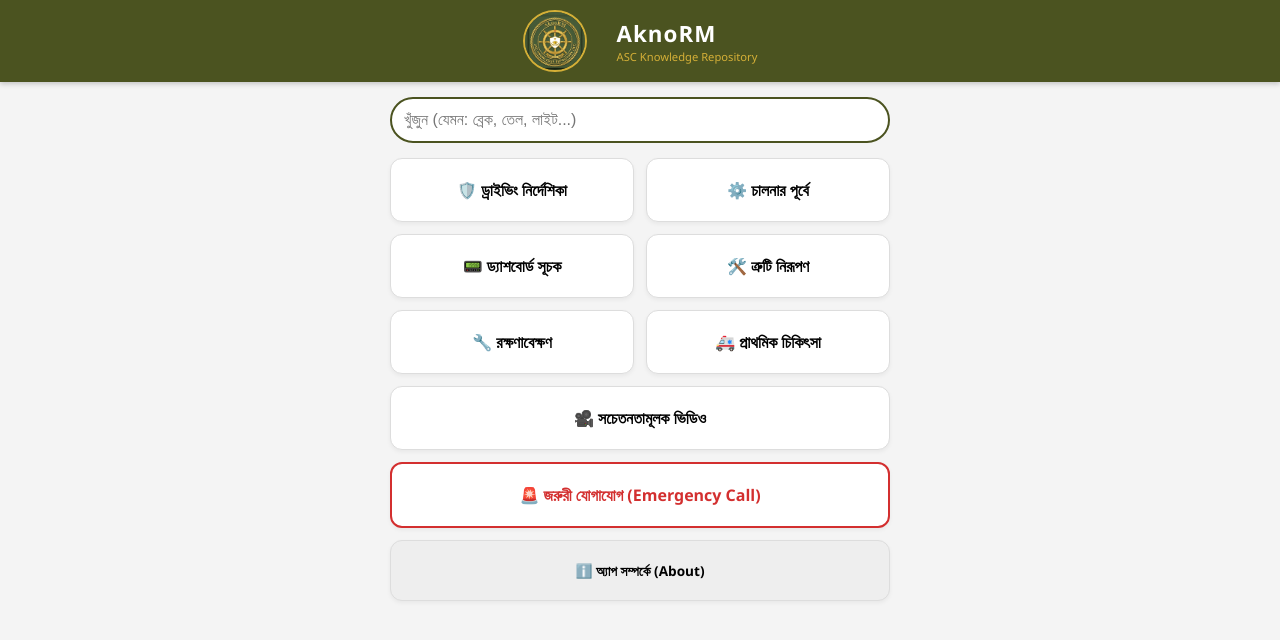
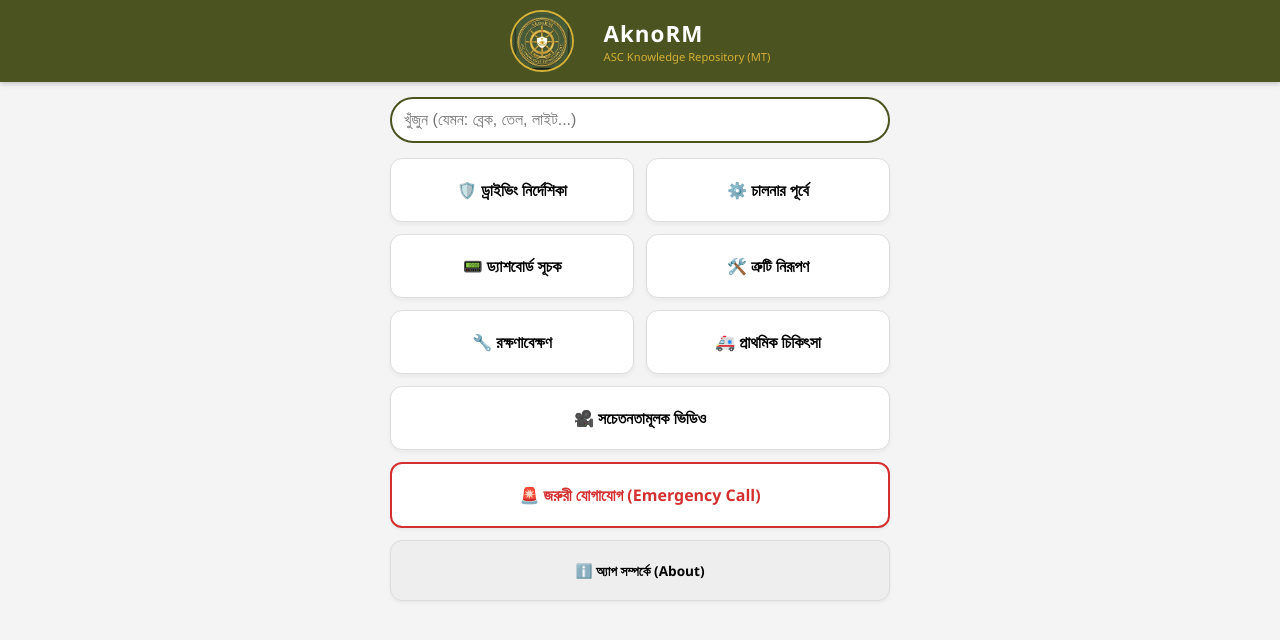
Before and after one commit to stdteadspol/AknoRM, a plain HTML site: page index.html in a window 1280 px wide. Drawn offline with Linux system fonts and the light colour scheme.

```diff
--- a/index.html
+++ b/index.html
@@ -57,7 +57,7 @@
     <img src="icon/logo.png" alt="AknoRM Logo" style="width: 60px; height: auto; margin-right: 15px;">
     <div style="text-align: left;">
         <h1 style="margin: 0; font-size: 1.4em;">AknoRM</h1>
-        <small style="color: var(--gold); display: block; font-size: 0.7em;">ASC Knowledge Repository</small>
+        <small style="color: var(--gold); display: block; font-size: 0.7em;">ASC Knowledge Repository (MT)</small>
     </div>
 </header>
 
```
